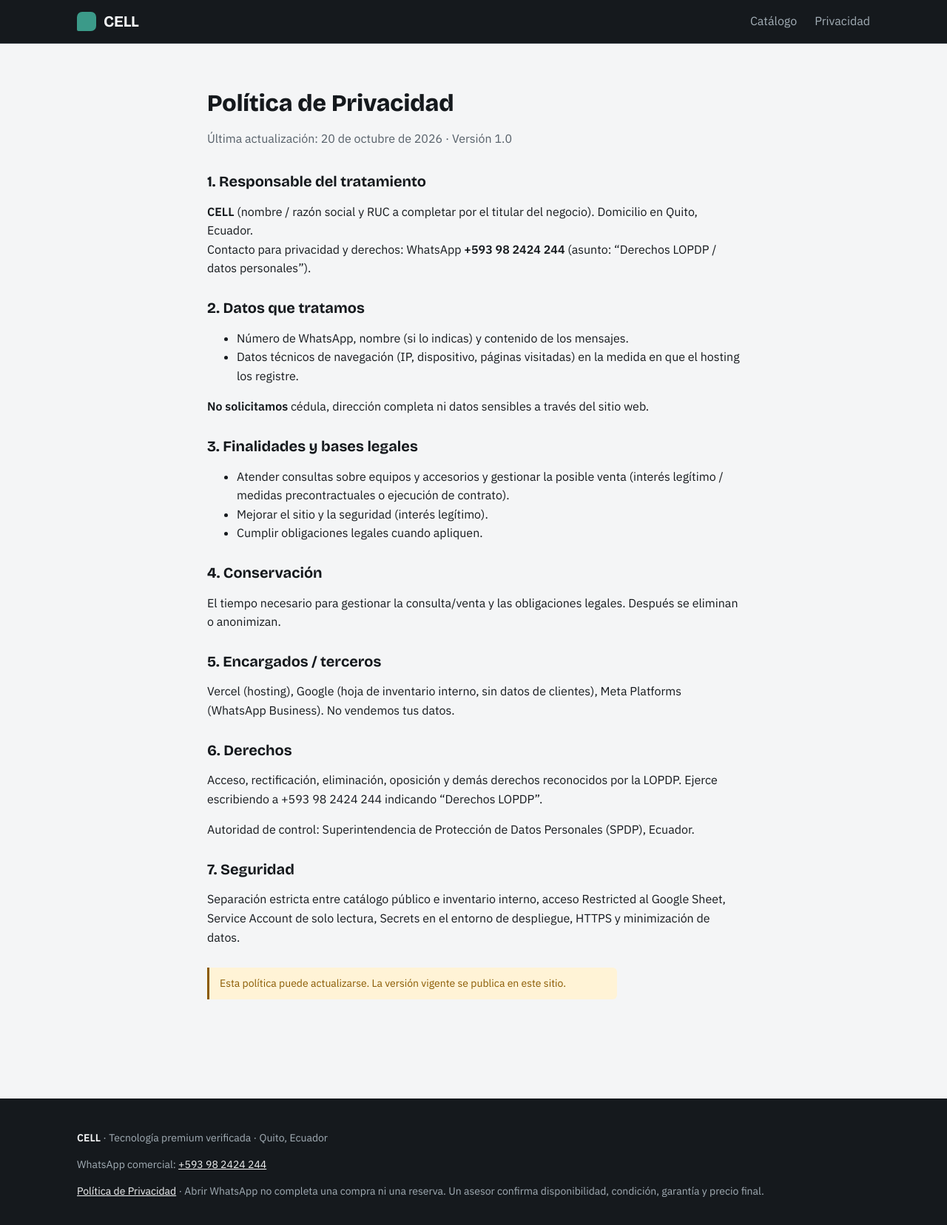
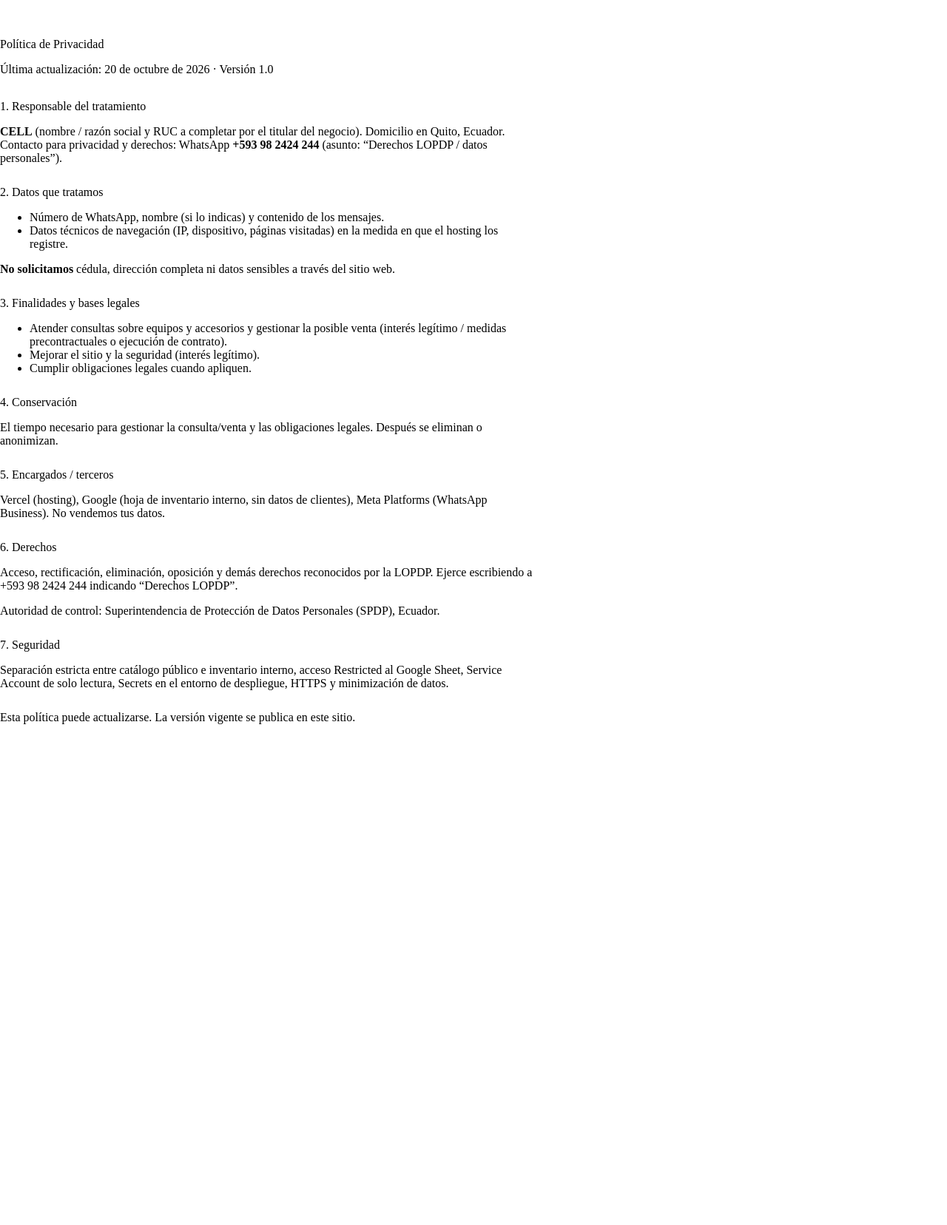
Before and after one commit to horebazo961/CELL, a Next.js app: page /privacidad in a window 1280 px wide. Shown: the top 1656 px of the page at 74% size. After the commit the page ends 1055 px from the top, so only its background shows below. Built offline with nearby package versions, Linux system fonts and the light colour scheme.

Commit message:
chore: minimal layout for SPA redirect

```diff
--- a/src/app/layout.tsx
+++ b/src/app/layout.tsx
@@ -1,10 +1,9 @@
 import type { Metadata } from "next";
-import "./globals.css";
 
 export const metadata: Metadata = {
   title: "CELL · Tecnología premium | Quito · Ecuador",
   description:
-    "Equipos verificados, accesorios y personalización. Consulta disponibilidad y precio final por WhatsApp.",
+    "Equipos verificados, accesorios y personalización. Consulta por WhatsApp.",
 };
 
 export default function RootLayout({
@@ -14,73 +13,7 @@ export default function RootLayout({
 }) {
   return (
     <html lang="es">
-      <head>
-        <link rel="preconnect" href="https://fonts.googleapis.com" />
-        <link
-          rel="preconnect"
-          href="https://fonts.gstatic.com"
-          crossOrigin="anonymous"
-        />
-        <link
-          href="https://fonts.googleapis.com/css2?family=Bricolage+Grotesque:opsz,wght@12..96,700;12..96,800&family=IBM+Plex+Sans:wght@400;600&display=swap"
-          rel="stylesheet"
-        />
-      </head>
-      <body>
-        <header>
-          <div
-            className="wrap"
-            style={{
-              display: "flex",
-              alignItems: "center",
-              justifyContent: "space-between",
-            }}
-          >
-            <a className="brand" href="/">
-              <i />
-              CELL
-            </a>
-            <nav style={{ display: "flex", gap: 24 }}>
-              <a
-                href="/#catalogo"
-                style={{ color: "var(--inkmut)", textDecoration: "none" }}
-              >
-                Catálogo
-              </a>
-              <a
-                href="/privacidad"
-                style={{ color: "var(--inkmut)", textDecoration: "none" }}
-              >
-                Privacidad
-              </a>
-            </nav>
-          </div>
-        </header>
-        <main>{children}</main>
-        <footer>
-          <div className="wrap">
-            <p>
-              <strong style={{ color: "var(--inktx)" }}>CELL</strong> ·
-              Tecnología premium verificada · Quito, Ecuador
-            </p>
-            <p>
-              WhatsApp comercial:{" "}
-              <a
-                href="https://wa.me/593982424244"
-                target="_blank"
-                rel="noopener noreferrer"
-              >
-                +593 98 2424 244
-              </a>
-            </p>
-            <p style={{ marginTop: 12 }}>
-              <a href="/privacidad">Política de Privacidad</a> · Abrir WhatsApp
-              no completa una compra ni una reserva. Un asesor confirma
-              disponibilidad, condición, garantía y precio final.
-            </p>
-          </div>
-        </footer>
-      </body>
+      <body style={{ margin: 0 }}>{children}</body>
     </html>
   );
 }
```
